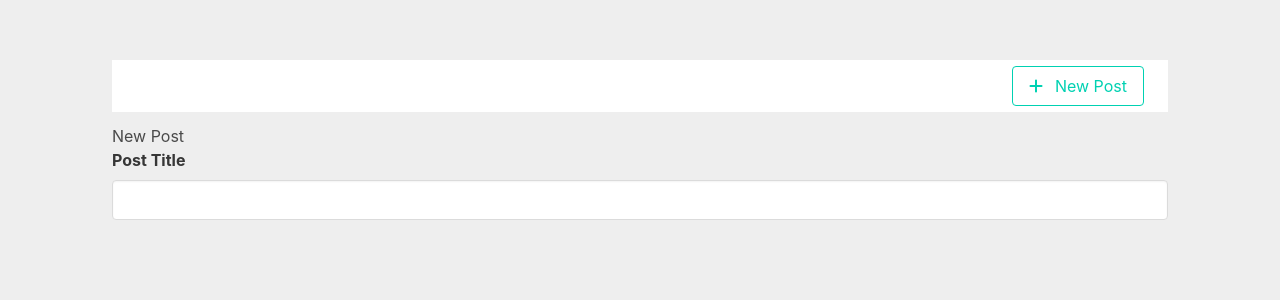
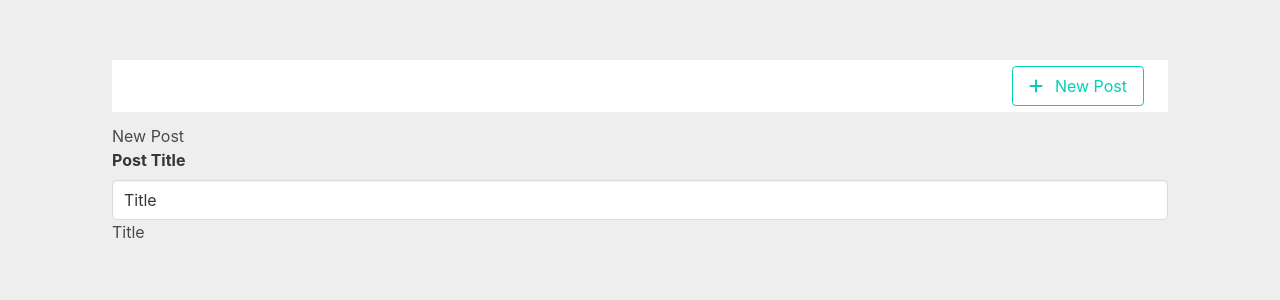
Before and after one commit to frzhen/Vue3-TS-CompAPI-Vite-Test, a Vue app: page /posts/new in a window 1280 px wide. Shown: the top 300 px of the page. Built offline with nearby package versions, Linux system fonts and the light colour scheme.

Commit message:
Added two-way binding of v-model to the PostWriter

```diff
--- a/src/components/PostWriter.vue
+++ b/src/components/PostWriter.vue
@@ -5,10 +5,13 @@
 -->
 <script setup lang="ts">
 import { TimelinePost } from "../utils/interfaces";
+import { ref } from "vue";
 
-defineProps<{
+const props = defineProps<{
   post: TimelinePost,
 }>();
+
+const title = ref(props.post.title);
 </script>
 
 <template>
@@ -18,7 +21,8 @@
         <div class="label">
           Post Title
         </div>
-        <input type="text" class="input">
+        <input type="text" class="input" v-model="title">
+        {{ title }}
       </div>
     </div>
   </div>
```
